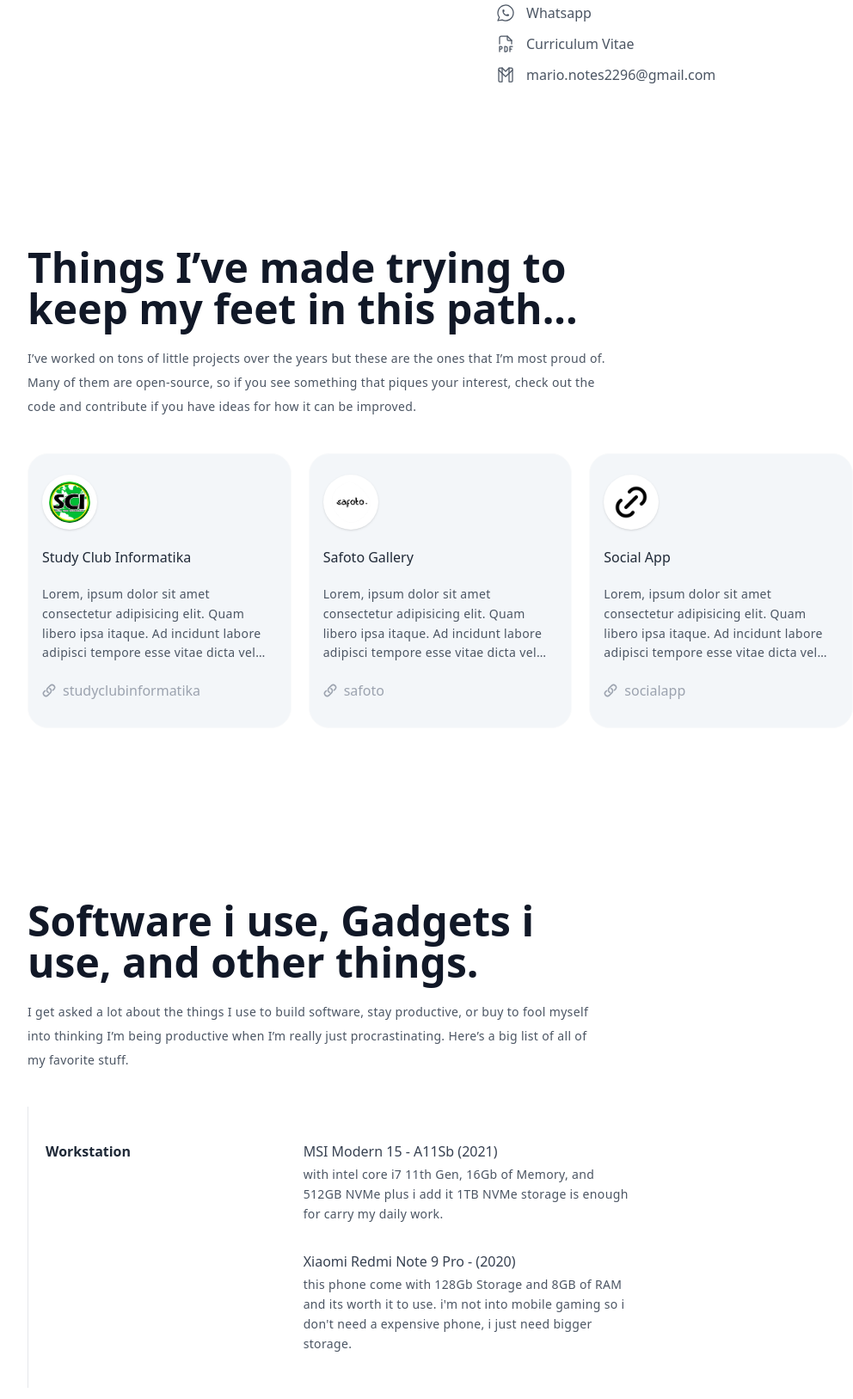
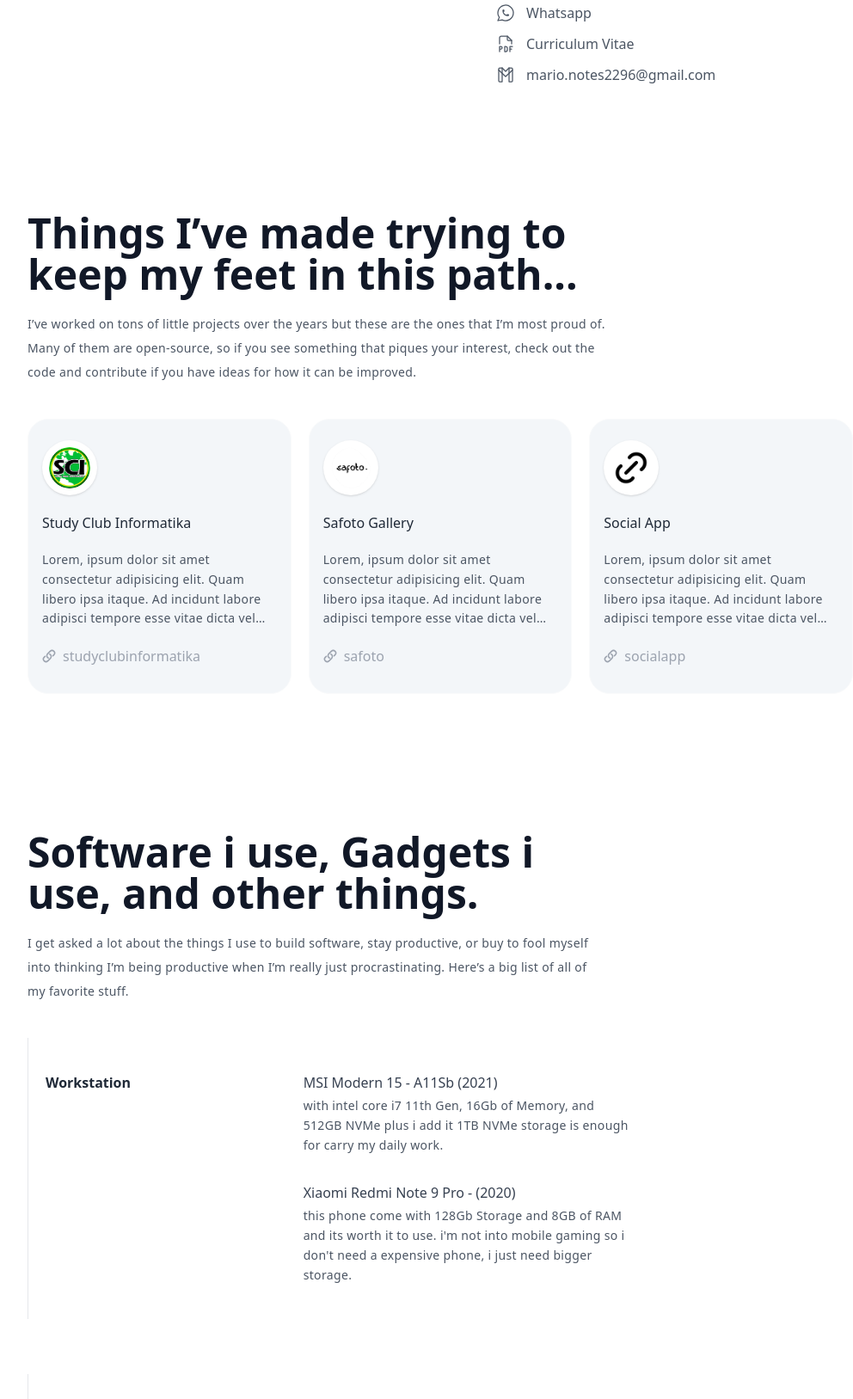
Before and after one commit to mariio46/marionotes, a website: page src/index.html in a window 1280 px wide. Shown: the part 833-2460 px from the top of the page at 86% size, without its empty margins (128-1120 px from the left). Drawn offline with nearby package versions, Linux system fonts and the light colour scheme.

Commit message:
Redesign UI

```diff
--- a/src/index.html
+++ b/src/index.html
@@ -409,7 +409,7 @@
         <!-- /About -->
 
         <!-- Projects -->
-        <section id="projects" class="mt-10 pt-10 sm:pt-32 space-y-10 transition-all duration-300">
+        <section id="projects" class="pt-20 sm:pt-32 space-y-10 transition-all duration-300">
           <div class="space-y-5 px-4 sm:px-0">
             <h2 class="max-w-2xl text-3xl sm:text-5xl font-bold text-gray-900 dark:text-gray-100">Things I’ve made trying to keep my feet in this path...</h2>
             <p class="max-w-2xl text-sm text-gray-600 dark:text-gray-400 tracking-wide leading-loose">
@@ -514,7 +514,7 @@
         <!-- /Projects -->
 
         <!-- Uses -->
-        <section id="uses" class="mt-10 pt-10 sm:mt-40 space-y-10 transition-all duration-300">
+        <section id="uses" class="pt-20 sm:pt-40 space-y-10 transition-all duration-300">
           <div class="space-y-5 px-4 sm:px-0">
             <h2 class="max-w-2xl text-3xl sm:text-5xl font-bold text-gray-900 dark:text-gray-100">Software i use, Gadgets i use, and other things.</h2>
             <p class="max-w-2xl text-sm text-gray-600 dark:text-gray-400 tracking-wide leading-loose">
```
Also changed, not shown: dist/build.css, dist/output.css.
